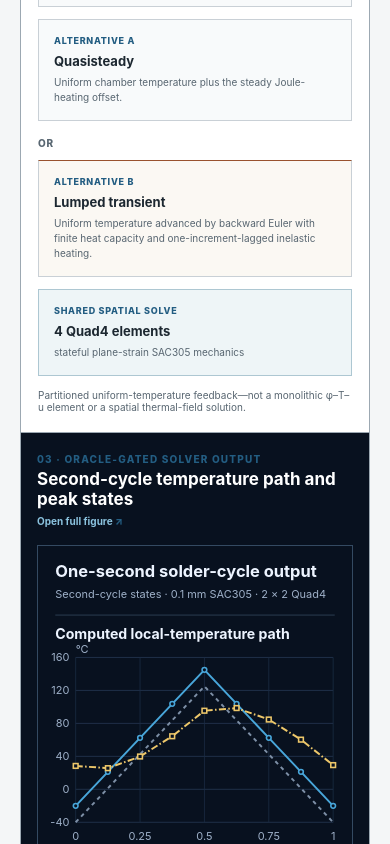
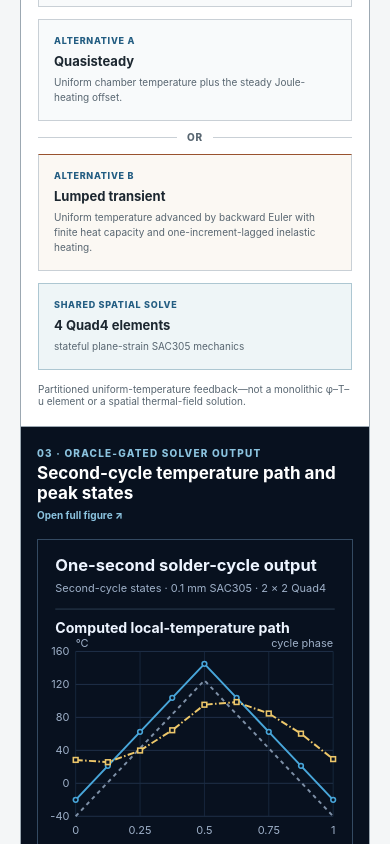
Before and after one commit to tengzhang48/CoupFE-EDA, a React (Vite) app in the folder web/: page / in a window 390 px wide. Shown: the part 6220-7064 px from the top of the page. Built offline with nearby package versions, Linux system fonts and the light colour scheme.

Commit message:
Improve ETV evidence accessibility

```diff
--- a/web/contracts/simulation-media.json
+++ b/web/contracts/simulation-media.json
@@ -21,7 +21,7 @@
     {
       "mediaType": "image/svg+xml",
       "name": "etv-partitioned-comparison-mobile.svg",
-      "sha256": "40fb7d94e26a7cea5538b4a99966fbeac5febc781cff9a17a553020a2f20c5d9",
+      "sha256": "b3cf71c8d08420134da5c8cc7b2c2e295e113fa1951981c80fcc07c1ee77e27d",
       "uri": "generated/simulation-media/etv-partitioned-comparison-mobile.svg"
     },
     {
@@ -36,9 +36,9 @@
     "sourceKind": "clean-git-checkout",
     "url": "https://github.com/tengzhang48/CoupFE.git"
   },
-  "edaBaseRevision": "5c4ecc3eb8a0aeace8ff659a0f6a7ef9669dd904",
+  "edaBaseRevision": "16d9d5587d98d8e6d119be12351ca6d27105027e",
   "generatedBy": "web/scripts/render-simulation-media.py",
-  "generatorSha256": "575e442c6456f068198b6f342d74eefc76891d2299c0c0906055ca803d606388",
+  "generatorSha256": "eb1b9c5a41d6c46ec8e6d970a6d40802f2b4d5584cd04e033977282a8eede68a",
   "schemaVersion": 3,
   "sources": [
     {
--- a/web/scripts/check-repository-data.mjs
+++ b/web/scripts/check-repository-data.mjs
@@ -464,6 +464,7 @@ const etvMobileSvg = await readFile(
 for (const requiredText of [
   "One-second solder-cycle response",
   "Computed local-temperature path",
+  "cycle phase",
   "Peak-temperature mechanics states",
   `${site.etvComparison.fast.quasisteadyPeakTemperatureC.toFixed(2)} °C`,
   `${site.etvComparison.fast.lumpedTransientPeakTemperatureC.toFixed(2)} °C`,
@@ -483,6 +484,7 @@ for (const requiredText of [
 for (const requiredText of [
   "One-second partitioned solder-cycle response, portrait layout",
   "Computed local-temperature path",
+  "cycle phase",
   "Peak-temperature mechanics states",
   site.etvComparison.fast.quasisteadyEnergyMPa.toFixed(6),
   site.etvComparison.fast.lumpedTransientEnergyMPa.toFixed(6),
--- a/web/src/site-styles.css
+++ b/web/src/site-styles.css
@@ -372,6 +372,7 @@
 .site-etv-output-visual { min-width: 0; margin: 0; padding: clamp(20px, 2.6vw, 32px); background: #08111f; color: #edf4ff; }
 .site-etv-output-visual > header { display: flex; gap: 18px; align-items: end; justify-content: space-between; margin-bottom: 18px; }
 .site-etv-output-visual > header > div { display: grid; gap: 4px; }
+.site-etv-output-visual > header span { color: #8bc3df; }
 .site-etv-output-visual > header h4 { margin: 0; color: #fff; font-size: 17px; }
 .site-etv-output-visual > header a { color: #8bc3df; font-size: 10px; font-weight: 700; white-space: nowrap; }
 .site-etv-output-visual > a { display: block; overflow: hidden; border: 1px solid #344a62; background: #08111f; }
@@ -383,7 +384,7 @@
 .site-etv-metric { display: grid; gap: 7px; }
 .site-etv-metric > span { color: var(--site-muted); font-size: 11px; font-weight: 750; letter-spacing: .03em; text-transform: uppercase; }
 .site-etv-metric > strong { color: var(--site-cyan); font-size: clamp(38px, 4.4vw, 62px); line-height: .95; letter-spacing: -.055em; }
-.site-etv-metric > small { color: var(--site-muted); font-size: 9px; line-height: 1.5; }
+.site-etv-metric > small { color: var(--site-muted); font-size: 10px; line-height: 1.5; }
 .site-etv-reading > p:not(.site-kicker) { margin: 22px 0; color: var(--site-muted); font-size: 12px; line-height: 1.7; }
 .site-etv-reading dl { margin: 0 0 18px; }
 .site-etv-reading dl div { display: flex; gap: 15px; align-items: baseline; justify-content: space-between; padding: 10px 0; border-top: 1px solid var(--site-line); }
@@ -656,9 +657,9 @@
   .site-etv-setup-ledger dd { text-align: left; }
   .site-etv-path-grid { grid-template-columns: 1fr; }
   .site-etv-path-branches { grid-template-columns: 1fr; }
-  .site-etv-path-or { display: grid; grid-template-columns: 1fr auto 1fr; gap: 10px; align-items: center; }
-  .site-etv-path-or::before,
-  .site-etv-path-or::after { height: 1px; background: var(--site-line); content: ""; }
+  .site-etv-path-branches > .site-etv-path-or { display: grid; grid-template-columns: 1fr auto 1fr; gap: 10px; align-items: center; margin: 0; color: var(--site-muted); text-align: center; }
+  .site-etv-path-branches > .site-etv-path-or::before,
+  .site-etv-path-branches > .site-etv-path-or::after { height: 1px; background: var(--site-line); content: ""; }
   .site-etv-output-visual { padding: 20px 16px; }
   .site-etv-reading { padding: 27px 20px; }
   .site-output-register > header { padding: 16px; }
```
Also changed, not shown: web/public/generated/simulation-media/etv-partitioned-comparison-mobile.svg, 1 other file (tests, documents, lock files or other folders).
